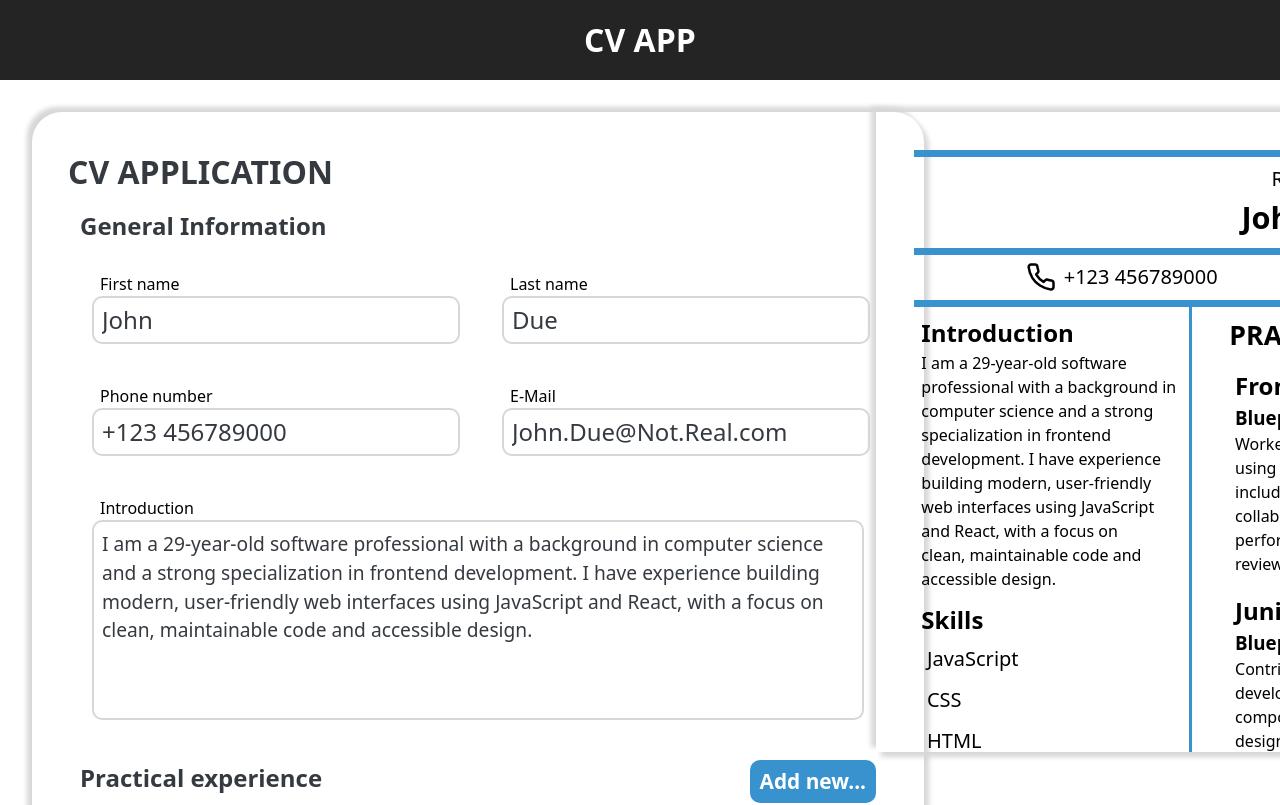
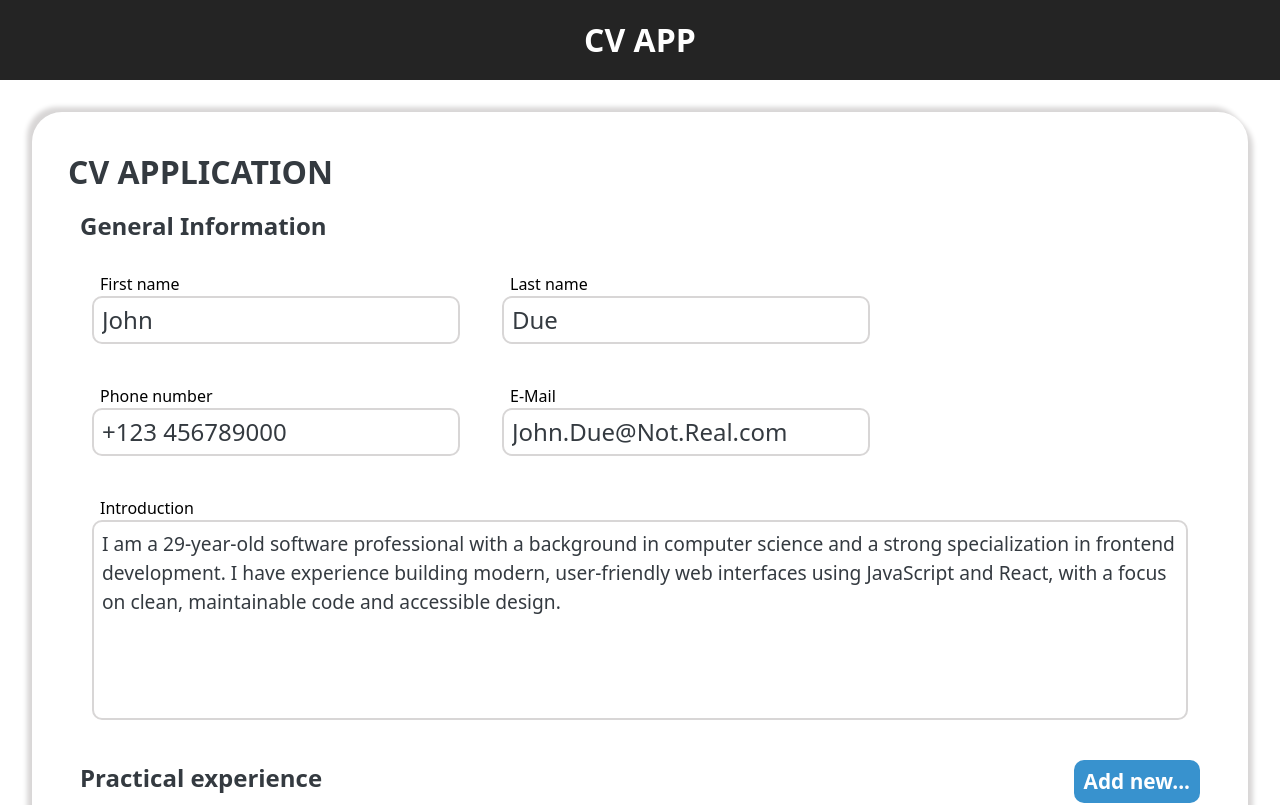
Before and after one commit to V1IRuZ/cv-application, a React (Vite) app: page / in a window 1280 px wide. Shown: the top 805 px of the page. Built offline with nearby package versions, Linux system fonts and the light colour scheme.

Commit message:
feat(app): add state to control form submission
When submitting the form, the final resume is displayed. In addition, the user has buttons to edit or print the resume.

The class of the main element is also determined by the state of the form.

```diff
--- a/src/components/App.jsx
+++ b/src/components/App.jsx
@@ -81,13 +81,16 @@ function App() {
     { skill: "Git", id: crypto.randomUUID() },
   ]);
 
+  const [formIsSubmitted, setFormIsSubmitted] = useState(false);
+
   return (
     <div className="page">
       <header>
         <h1>CV APP</h1>
-        {/* <button onClick={() => window.print()}>Download</button> */}
       </header>
-      <main className="content">
+      <main className={formIsSubmitted ? "submit-view" : "form-view"}>
+        {!formIsSubmitted ? (
+          <>
             <Form
               personData={personData}
               setPersonData={setPersonData}
@@ -99,6 +102,7 @@ function App() {
               setLanguageSkills={setLanguageSkills}
               mainSkills={mainSkills}
               setMainSkills={setMainSkills}
+              setFormIsSubmitted={setFormIsSubmitted}
             />
 
             <Resume
@@ -108,6 +112,29 @@ function App() {
               languageSkills={languageSkills}
               mainSkills={mainSkills}
             />
+          </>
+        ) : (
+          <>
+            <div className="options">
+              <button
+                className="edit-btn"
+                onClick={() => setFormIsSubmitted(false)}
+              >
+                Edit
+              </button>
+              <button className="print-btn" onClick={() => window.print()}>
+                Print
+              </button>
+            </div>
+            <Resume
+              personData={personData}
+              educationData={educationData}
+              jobsData={jobsData}
+              languageSkills={languageSkills}
+              mainSkills={mainSkills}
+            />
+          </>
+        )}
       </main>
     </div>
   );
```
Lines whose indentation alone changed are shown as unchanged.
